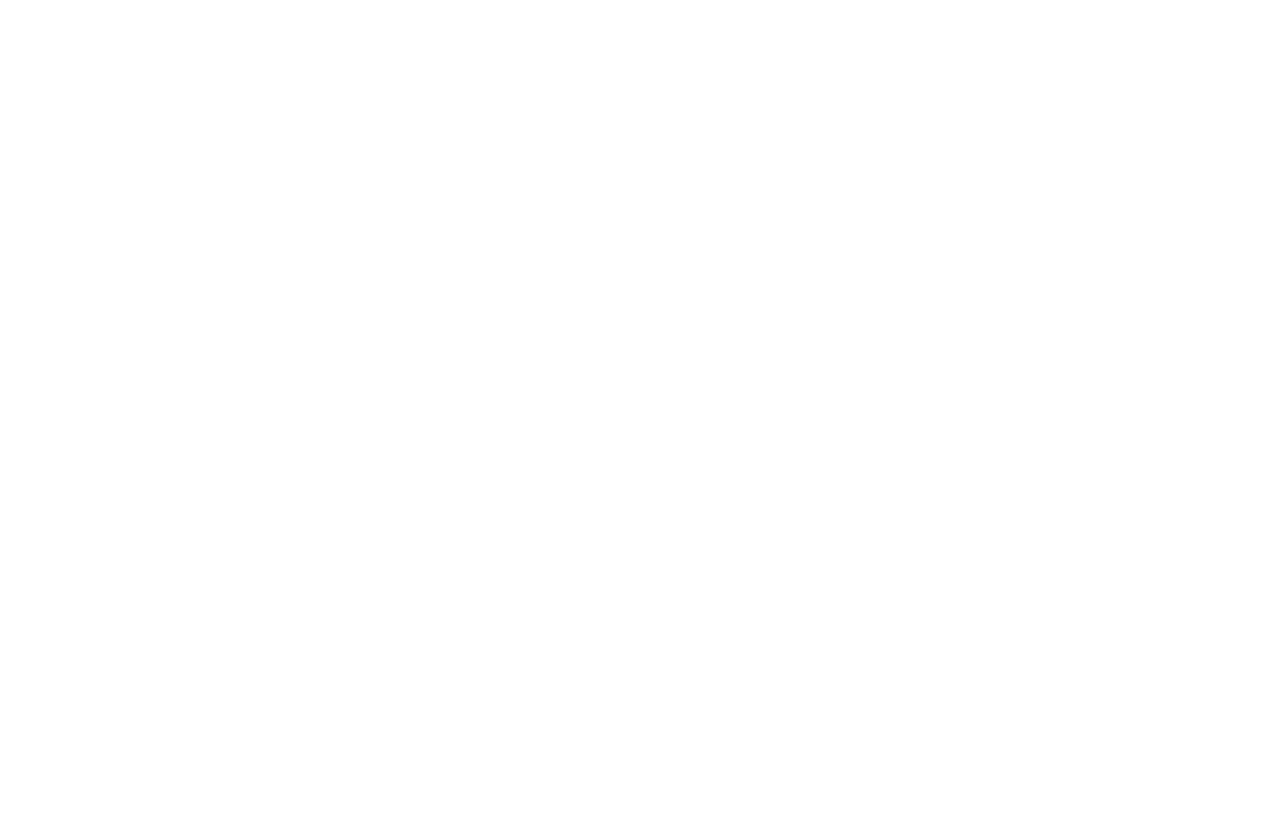
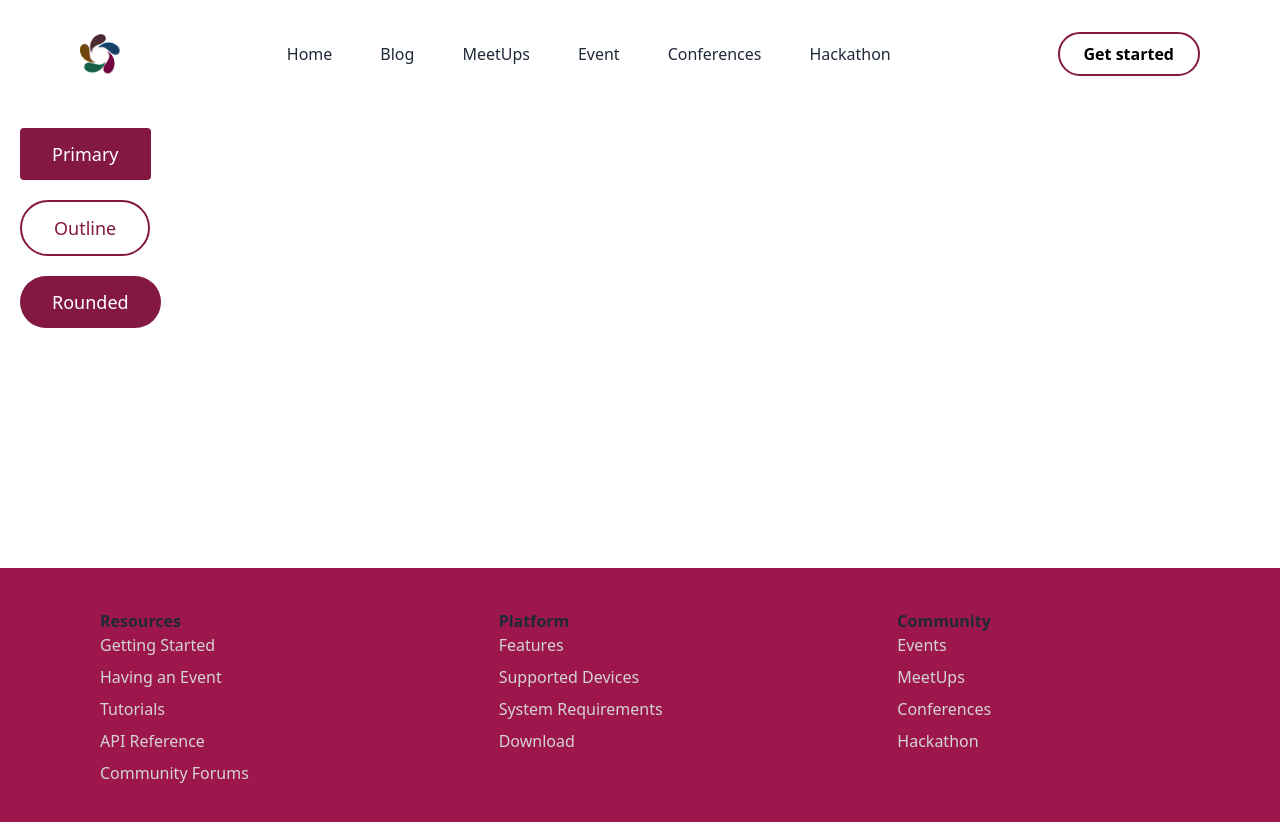
Before and after one commit to Anonymous-nerds/spiralevent-app, a React (Vite) app: page /sample in a window 1280 px wide. Before the commit this address had no page. Shown: the top 822 px of the page. Before the commit the page ends 800 px from the top, so only its background shows below. Built offline with nearby package versions, Linux system fonts and the light colour scheme.

Commit message:
update buttons components

```diff
--- a/src/App.jsx
+++ b/src/App.jsx
@@ -1,7 +1,7 @@
 import "./App.css";
 import { BrowserRouter, Routes, Route } from "react-router-dom";
 import Home from "./pages/Home/Home";
-import Button from "./components/button";
+import Sample from "./pages/Sample/Sample";
 
 function App() {
   return (
@@ -9,7 +9,7 @@
       <BrowserRouter>
         <Routes>
           <Route path="/" element={<Home />} />
-          <Route path="/button" element={<Button />} />
+          <Route path="/sample" element={<Sample />} />
         </Routes>
       </BrowserRouter>
     </div>
--- /dev/null
+++ b/src/components/btnOutline.jsx
@@ -0,0 +1,14 @@
+import React from "react";
+
+const btnOutline = ({ text }) => {
+  return (
+    <div>
+      {" "}
+      <button className="sm:px-6 lg:px-8 text-sm sm:text-base lg:text-lg bg-transparent py-3 px-4 border-2 border-pink-900 rounded-full text-pink-900 hover:scale-105">
+        {text}
+      </button>
+    </div>
+  );
+};
+
+export default btnOutline;
--- /dev/null
+++ b/src/components/btnPrimary.jsx
@@ -0,0 +1,13 @@
+import React from "react";
+
+const btnPrimary = ({ text }) => {
+  return (
+    <div>
+      <button className="sm:px-6 lg:px-8 text-sm sm:text-base lg:text-lg bg-pink-900 text-white py-3 px-4 rounded transition-transform duration-300 hover:bg-pink-700 hover:scale-105">
+        {text}
+      </button>
+    </div>
+  );
+};
+
+export default btnPrimary;
--- /dev/null
+++ b/src/components/btnRounded.jsx
@@ -0,0 +1,16 @@
+import React from "react";
+
+const btnRounded = ({ text }) => {
+  return (
+    <div>
+      <button
+        type="submit"
+        className="sm:px-6 lg:px-8 text-sm sm:text-base lg:text-lg bg-pink-900 text-white py-3 px-3 rounded-full hover:bg-pink-700 transition-colors duration-300 ease-in-out"
+      >
+        {text}
+      </button>
+    </div>
+  );
+};
+
+export default btnRounded;
--- a/src/components/button.jsx
+++ /dev/null
@@ -1,32 +0,0 @@
-import React from 'react'
-
-const button = () => {
-  return (
-    <div>
-      <div className='bg-neutral-200 flex flex-wrap justify-center gap-6 p-4 m-8 items-center'>
-        <button className='sm:px-6 lg:px-8 text-sm sm:text-base lg:text-lg bg-transparent py-3 px-4 border-2 border-pink-900 rounded-full text-pink-900 hover:scale-105'>
-          Button 1
-        </button>
-        <button
-           type="submit"
-           className="sm:px-6 lg:px-8 text-sm sm:text-base lg:text-lg bg-pink-900 text-white py-3 px-3 rounded-full hover:bg-pink-700 transition-colors duration-300 ease-in-out">
-           Button 2
-        </button>
-        <button className="sm:px-6 lg:px-8 text-sm sm:text-base lg:text-lg bg-pink-900 text-white py-3 px-4 rounded transition-transform duration-300 hover:bg-pink-700 hover:scale-105">
-           Button 3
-        </button>
-        <button className="sm:px-6 lg:px-8 text-sm sm:text-base lg:text-lg bg-pink-900 text-white py-3 px-4 rounded transform transition-transform duration-400 active:scale-95 ease-in-out">
-           Button 4
-        </button>
-         <button className="sm:px-6 lg:px-8 text-sm sm:text-base lg:text-lg bg-pink-900 text-white py-3 px-4 rounded animate-pulse">
-          Button 5
-        </button>
-        <button className="sm:px-6 lg:px-8 text-sm sm:text-base lg:text-lg bg-pink-900 text-white py-3 px-4 rounded transform transition-transform duration-500 translate-x-0 hover:bg-pink-700 hover:translate-x-2">
-          Button 6
-        </button>
-      </div>
-    </div>
-  )
-}
-
-export default button
--- a/src/pages/Sample/Sample.jsx
+++ b/src/pages/Sample/Sample.jsx
@@ -1,7 +1,25 @@
 import React from "react";
+import Nav from "../../components/ui/Nav.jsx";
+import Footer from "../../components/ui/Footer.jsx";
+import BtnPrimary from "../../components/btnPrimary.jsx";
+import BtnOutline from "../../components/btnOutline.jsx";
+import BtnRounded from "../../components/btnRounded.jsx";
 
 const Sample = () => {
-  return <div></div>;
+  return (
+    <div>
+      <Nav />
+      <div className="m-5">
+        <BtnPrimary text={"Primary"} />
+        <div className="mt-5"></div>
+        <BtnOutline text={"Outline"} />
+        <div className="mt-5"></div>
+        <BtnRounded text={"Rounded"} />
+      </div>
+
+      <Footer />
+    </div>
+  );
 };
 
 export default Sample;
```
